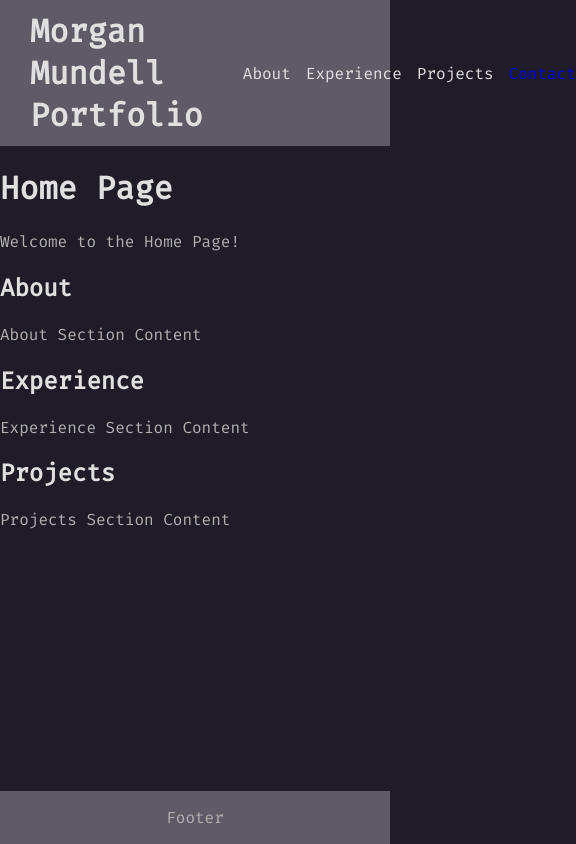
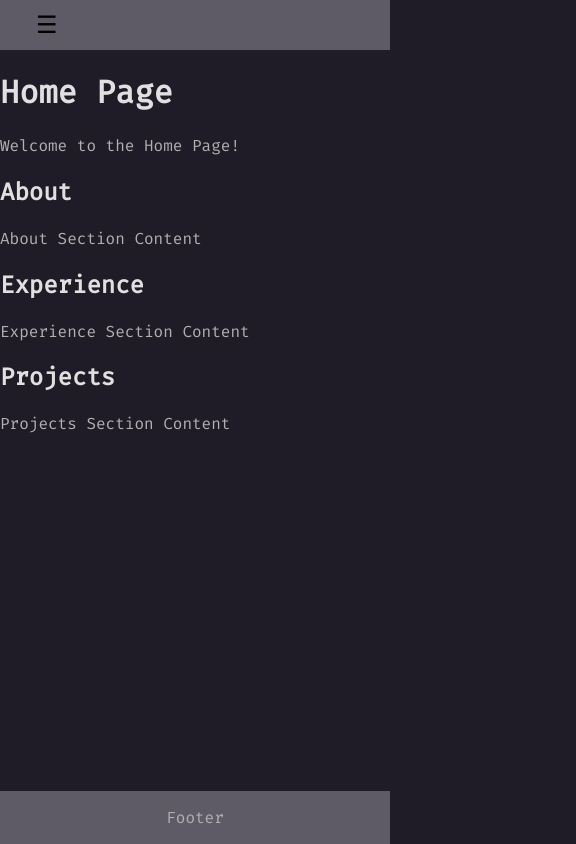
Before and after one commit to morganmundie/morganmundie.github.io, a React (Create React App) app: page / in a window 390 px wide. Shown: the whole page, 576 px wide, since content can reach past the window. Built offline with nearby package versions, Linux system fonts and the light colour scheme.

Commit message:
Adding media queries for the navigation

```diff
--- a/src/Layout/Header/Header.css
+++ b/src/Layout/Header/Header.css
@@ -2,7 +2,6 @@
 
 .header {
   background-color: var(--header-footer-bg);
-  color: var(--text-color); /* Light text color */
   padding: 10px 0;
   position: -webkit-sticky; /* For Safari */
   position: sticky;
@@ -18,6 +17,16 @@
   padding: 0 30px;
 }
 
+.header-title {
+  margin: 0;
+  display: block;
+}
+
+/* Hide header title on small screens */
+.header-title {
+  display: block;
+}
+
 .header h1 {
   margin: 0;
 }
@@ -31,3 +40,49 @@
 .header nav ul li {
   cursor: pointer;
 }
+
+/* Hamburger menu styles */
+.hamburger {
+  display: none;
+  background: none;
+  border: none;
+  font-size: 24px;
+  cursor: pointer;
+}
+
+/* Responsive styles */
+@media (max-width: 768px) {
+  .header-title {
+    display: none; /* Hide the title on mobile */
+  }
+
+  .hamburger {
+    display: block;
+  }
+
+  .nav {
+    display: none;
+    position: fixed;
+    top: 0;
+    right: 0;
+    width: 250px;
+    height: 100%;
+    background-color: var(--header-footer-bg);
+    box-shadow: -2px 0 5px rgba(0, 0, 0, 0.2);
+    flex-direction: column;
+    padding: 20px;
+    transition: transform 0.3s ease;
+    transform: translateX(100%);
+  }
+
+  .nav.open {
+    display: flex;
+    transform: translateX(0);
+  }
+
+  .nav ul {
+    display: flex;
+    flex-direction: column;
+    gap: 20px;
+  }
+}
--- a/src/Layout/Header/index.js
+++ b/src/Layout/Header/index.js
@@ -1,9 +1,28 @@
-import React from 'react';
+import React, { useState, useEffect, useRef } from 'react';
 import { Link, useNavigate } from 'react-router-dom';
 import './Header.css'; // Import CSS for Header styling
 
 const Header = ({ aboutRef, experienceRef, projectsRef }) => {
+  const [isNavOpen, setIsNavOpen] = useState(false);
   const navigate = useNavigate();
+  const headerRef = useRef(null);
+
+  // Close menu when clicking outside
+  useEffect(() => {
+    const handleClickOutside = (event) => {
+      if (headerRef.current && !headerRef.current.contains(event.target)) {
+        setIsNavOpen(false);
+      }
+    };
+
+    document.addEventListener('mousedown', handleClickOutside);
+    return () => document.removeEventListener('mousedown', handleClickOutside);
+  }, []);
+
+  // Close menu on navigation
+  useEffect(() => {
+    return () => setIsNavOpen(false);
+  }, [navigate]);
 
   const scrollToRef = (ref) => {
     if (ref && ref.current) {
@@ -16,18 +35,26 @@ const Header = ({ aboutRef, experienceRef, projectsRef }) => {
       navigate('/'); // Navigate to homepage if not already there
     }
     scrollToRef(ref); // Scroll to the referenced section
+    setIsNavOpen(false);
+  };
+
+  const toggleNav = () => {
+    setIsNavOpen(!isNavOpen);
   };
 
   return (
-    <header className="header">
+    <header className="header" ref={headerRef}>
       <div className="container">
-        <h1>Morgan Mundell Portfolio</h1>
-        <nav>
+        <button className="hamburger" onClick={toggleNav}>
+          {isNavOpen ? '✖' : '☰'}
+        </button>
+        <h1 className="header-title">Morgan Mundell Portfolio</h1>
+        <nav className={`nav ${isNavOpen ? 'open' : ''}`}>
           <ul>
-          <li><a onClick={() => handleNavigation(aboutRef)}>About</a></li>
-          <li><a onClick={() => handleNavigation(experienceRef)}>Experience</a></li>
-          <li><a onClick={() => handleNavigation(projectsRef)}>Projects</a></li>
-          <li><Link to="/contact">Contact</Link></li>
+            <li><a onClick={() => handleNavigation(aboutRef)}>About</a></li>
+            <li><a onClick={() => handleNavigation(experienceRef)}>Experience</a></li>
+            <li><a onClick={() => handleNavigation(projectsRef)}>Projects</a></li>
+            <li><a onClick={() => navigate('/contact')}>Contact</a></li>
           </ul>
         </nav>
       </div>
```
Also changed, not shown: 1 other file (tests, documents, lock files or other folders).
